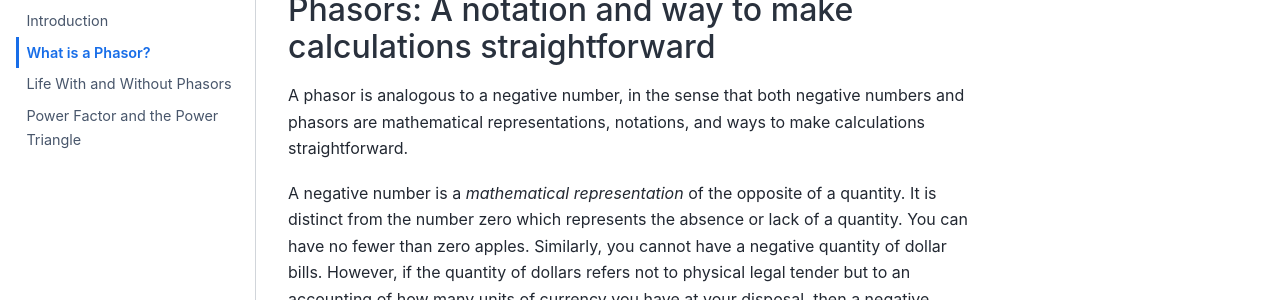
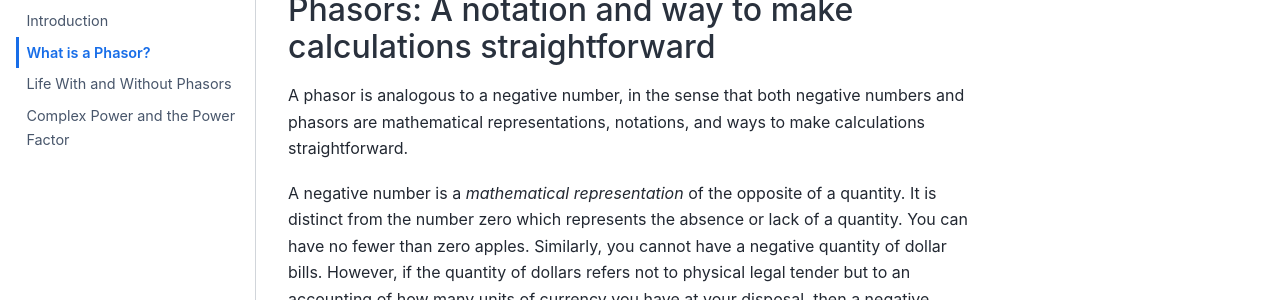
Before and after one commit to keeganmjgreen/how_phasors_work, a Jupyter Book: the page built from 2_what_is_a_phasor.ipynb, in a window 1280 px wide. Shown: the part 170-470 px from the top of the page. Built offline with Jupyter Book 1.0.4 settings and Sphinx 7.4.7 and the Sphinx Book theme 1.1.4, drawn with Linux system fonts in a browser that asks for light colours.

Commit message:
beginning derivations of complex power

```diff
--- a/_toc.yml
+++ b/_toc.yml
@@ -4,4 +4,4 @@ chapters:
   - file: 1_introduction.ipynb
   - file: 2_what_is_a_phasor.ipynb
   - file: 3_life_with_and_without_phasors.ipynb
-  - file: 4_power_factor_and_the_power_triangle.ipynb
+  - file: 4_complex_power_and_the_power_factor.ipynb
```
Also changed, not shown: 1_introduction.ipynb, 2_what_is_a_phasor.ipynb, 4_complex_power_and_the_power_factor.ipynb (added), 4_power_factor_and_the_power_triangle.ipynb (deleted), img/fig_1_1.png, img/fig_4_1.png, img/fig_4_2.png (deleted), 1 other file.
